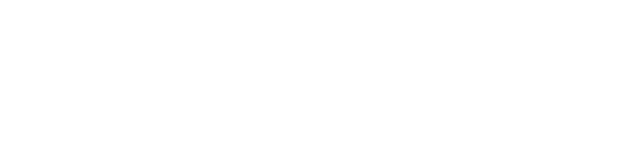
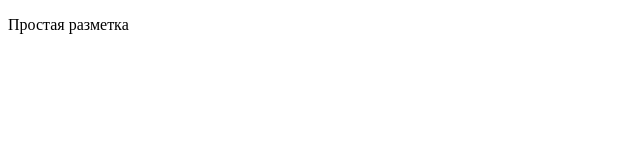
Before and after one commit to an-2post/first-project, a plain HTML site: page index.html in a window 1280 px wide. Shown: the whole page, without its empty margins (0-640 px from the left). Drawn offline with Linux system fonts and the light colour scheme.

Commit message:
простая разметка в HTML

```diff
--- a/index.html
+++ b/index.html
@@ -5,5 +5,9 @@
     <meta name="viewport" content="width=device-width, initial-scale=1.0" />
     <title>Document</title>
   </head>
-  <body></body>
+  <body>
+    <div>
+      <p>Простая разметка</p>
+    </div>
+  </body>
 </html>
```
